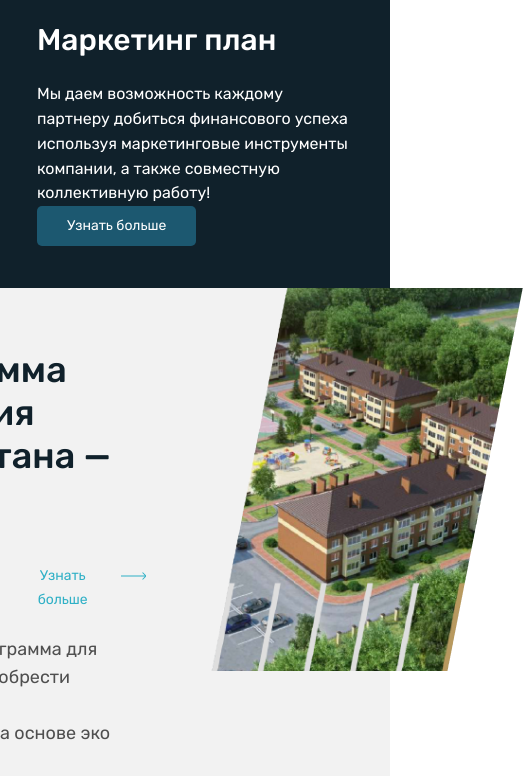
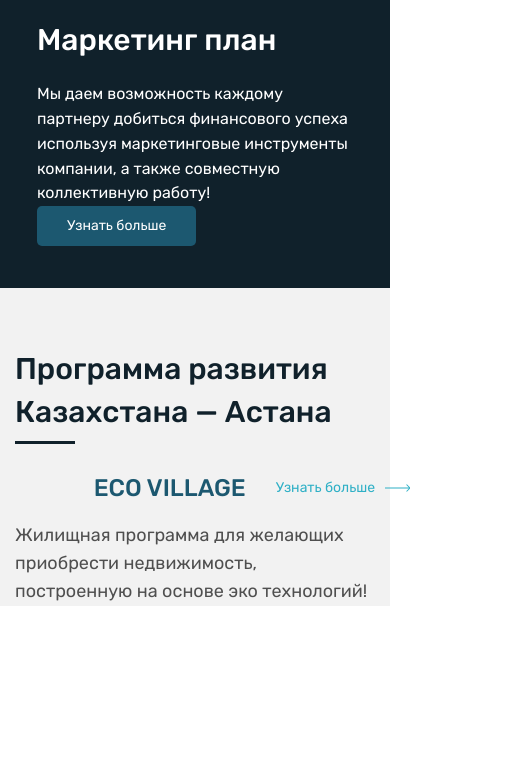
Before and after one commit to ELegek/Shanyrak, a website: page app/index.html in a window 390 px wide. Shown: the part 1757-2533 px from the top of the page, 523 px wide, since content can reach past the window. After the commit the page ends 2363 px from the top, so only its background shows below. Drawn offline with nearby package versions, Linux system fonts and the light colour scheme.

Commit message:
Responsive program

```diff
--- /dev/null
+++ b/app/css/module/program/program copy.min.css
@@ -0,0 +1 @@
+.program{background-color:#F2F2F2}.program__inner{display:-webkit-box;display:-ms-flexbox;display:flex;-webkit-box-pack:center;-ms-flex-pack:center;justify-content:center}.program__item{width:390px}.program__item+.program__item{margin-left:100px}.program__title{margin-top:60px}.program__info{display:-webkit-box;display:-ms-flexbox;display:flex;-webkit-box-pack:justify;-ms-flex-pack:justify;justify-content:space-between;-webkit-box-align:center;-ms-flex-align:center;align-items:center;margin-bottom:20px}.program__subtitle{font-weight:500;font-size:24px;line-height:28px;text-transform:uppercase;color:#1C5870}.program__link{font-size:14px;line-height:170%;text-align:center;color:#2FB0C6;position:relative}.program__link:before{content:"";position:absolute;top:8px;right:-35px;background-image:url(../../../images/program__arrow.png);width:25px;height:8px}.program__text{font-size:18px;line-height:155%;color:#4F4F4F}
--- a/app/scss/_media.scss
+++ b/app/scss/_media.scss
@@ -1,5 +1,6 @@
 // Block
 @import "module/header/header__media";
 @import "module/slider/slider__media";
-@import "module/about/about__media.scss";
-@import "module/aside/aside__media.scss";
+@import "module/about/about__media";
+@import "module/aside/aside__media";
+@import "module/program/program__media";
--- /dev/null
+++ b/app/scss/module/program/program__media.scss
@@ -0,0 +1,63 @@
+@media (max-width: 890px) {
+    .program__title {
+        font-size: 32px;
+    }
+}
+
+@media (max-width: 800px) {
+    .program__title {
+        font-size: 30px;
+    }
+}
+
+@media (max-width: 760px) {
+    .program__item+.program__item {
+        margin-left: 40px;
+    }
+}
+
+@media (max-width: 700px) {
+    .program__inner {
+        flex-wrap: wrap;
+        justify-content: center;
+    }
+
+    .program__info {
+        justify-content: end;
+    }
+
+    .program__subtitle {
+        margin-right: 30px;
+    }
+
+    .program__item {
+        width: 100%;
+    }
+
+    .program__item+.program__item {
+        margin-left: 0px;
+    }
+
+    .program__item {
+        img {
+            display: none;
+        }
+    }
+}
+
+@media (max-width: 350px) {
+    .program__title {
+        font-size: 26px;
+        margin: 20px 0px;
+        line-height: 30px;
+    }
+
+    .program__subtitle {
+        font-size: 20px;
+        margin-right: 20px;
+    }
+
+    .program__text {
+        font-size: 15px;
+    }
+}
```
Also changed, not shown: app/css/module/program/program__media.min.css (added), app/css/style.min.css.
